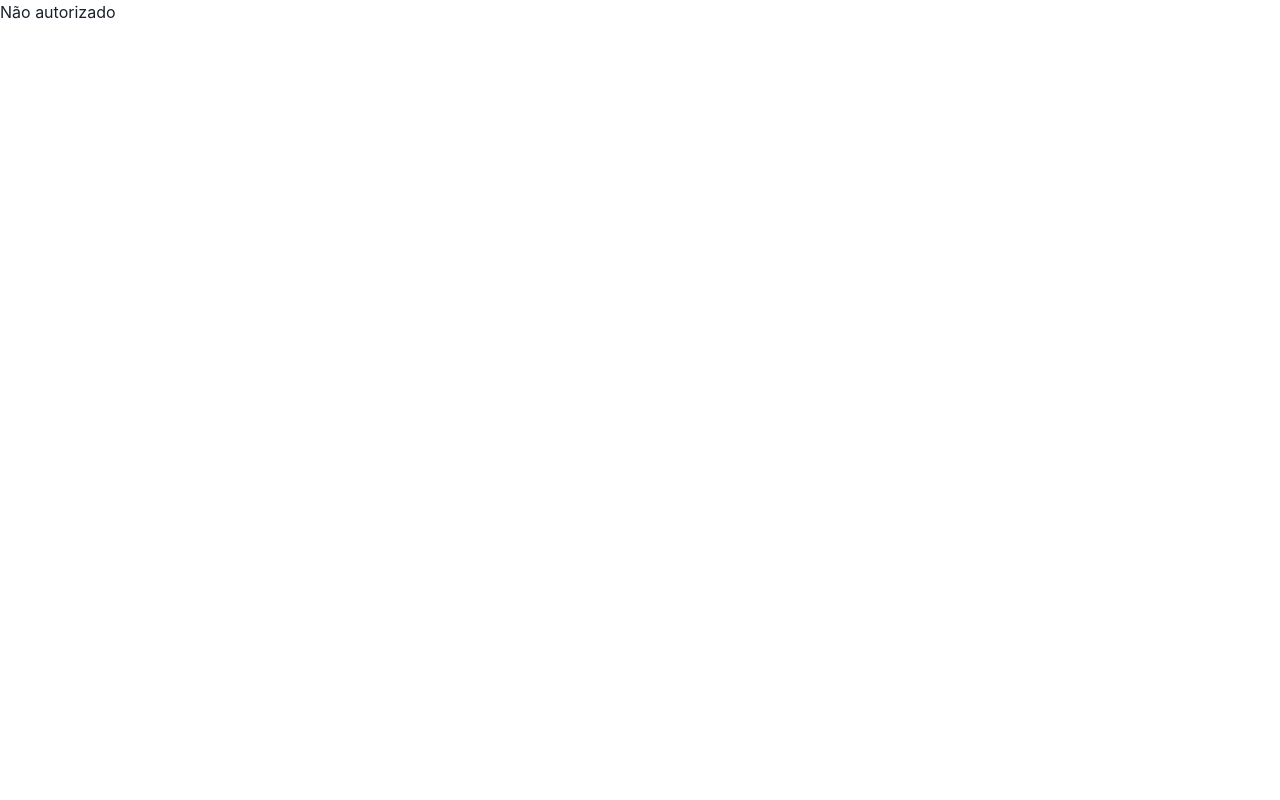
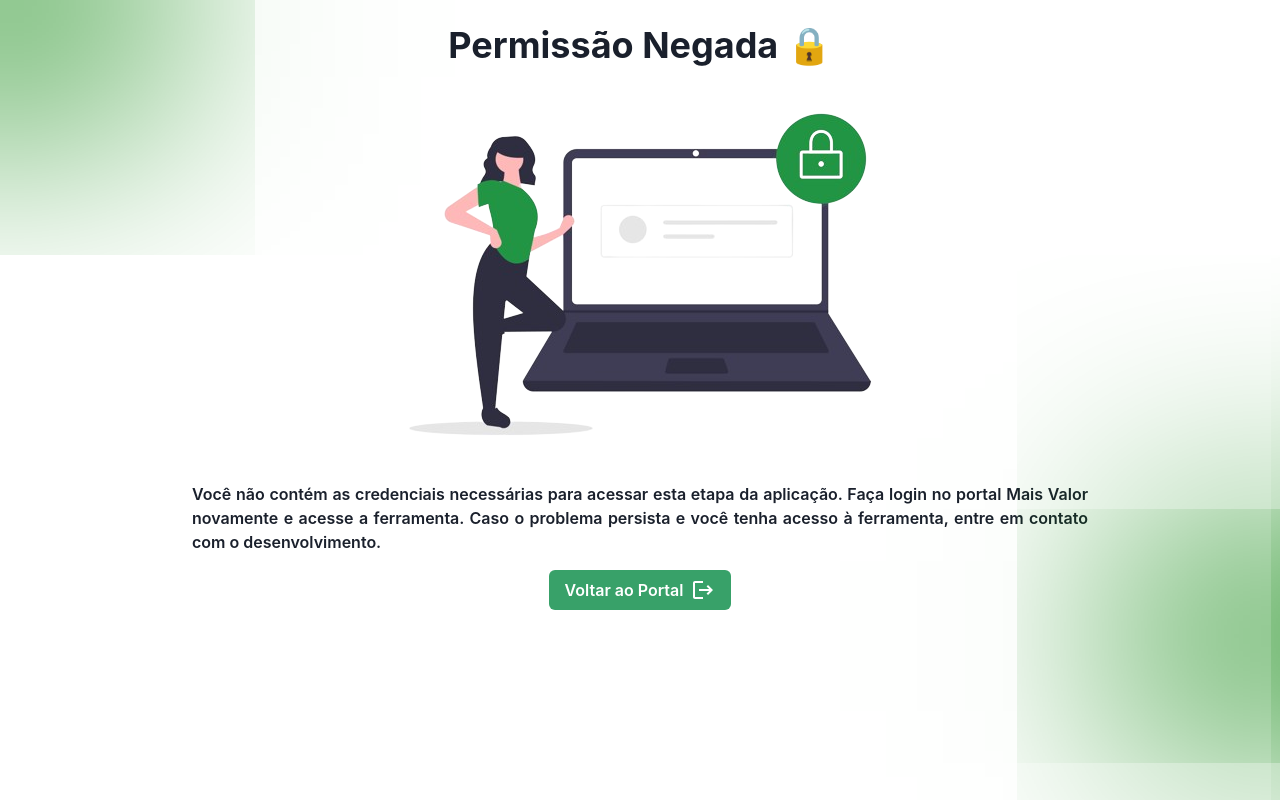
Before and after one commit to NickBritoDev/SetupReact, a React (Vite) app: page /public/nao-autorizado in a window 1280 px wide. Built offline with nearby package versions, Linux system fonts and the light colour scheme.

Commit message:
feat(401): tela de 401
UnDraw com redirect

```diff
--- a/package.json
+++ b/package.json
@@ -11,7 +11,7 @@
     "preview": "vite preview",
     "prepare": "husky install",
     "commit": "git-cz",
-    "add": " npm run format && npm run check && git pull origin HEAD && git add .  && npm run commit && git push origin HEAD"
+    "add": "npm run format && npm run check && git pull origin HEAD && git add .  && npm run commit && git push origin HEAD"
   },
   "dependencies": {
     "@chakra-ui/react": "^2.8.2",
--- a/src/pages/public/nao-autorizado/index.tsx
+++ b/src/pages/public/nao-autorizado/index.tsx
@@ -1,5 +1,67 @@
-import { Text } from "@chakra-ui/react";
+import {
+  Box,
+  Button,
+  Flex,
+  Heading,
+  Image,
+  Text,
+  Tooltip,
+} from "@chakra-ui/react";
+import imgNaoAutorizado from "./image/nao-autorizado.png";
+import { useMobile } from "../../../helpers/responsividade/useMediaQuery";
+import { MdLogout } from "react-icons/md";
 
 export default function NaoAutorizado401() {
-  return <Text>Não autorizado</Text>;
+  return (
+    <Flex
+      flexDir={"column"}
+      w={"100%"}
+      alignItems={"center"}
+      justifyContent={"center"}
+      py={6}
+      pos={"relative"}
+    >
+      <Box
+        w={"450px"}
+        boxShadow={"2px 2px 2000px 100px green"}
+        pos={"absolute"}
+        left={useMobile() ? -500 : -400}
+        top={0}
+      ></Box>
+      <Box
+        w={"450px"}
+        boxShadow={"2px 2px 2000px 100px green"}
+        pos={"absolute"}
+        right={useMobile() ? -500 : -400}
+        bottom={0}
+      ></Box>
+
+      <Heading>Permissão Negada 🔒</Heading>
+      <Image src={imgNaoAutorizado} alt="imagem de nao autorizado mais valor" />
+      <Text
+        fontWeight={"semibold"}
+        textAlign={"justify"}
+        w={useMobile() ? "90%" : "70%"}
+      >
+        Você não contém as credenciais necessárias para acessar esta etapa da
+        aplicação. Faça login no portal Mais Valor novamente e acesse a
+        ferramenta. Caso o problema persista e você tenha acesso à ferramenta,
+        entre em contato com o desenvolvimento.
+      </Text>
+
+      <a href="https://www.portalmaisvalor.com/paginas/home.html">
+        <Tooltip mr={-4} hasArrow label="Sair" placement="right">
+          <Button
+            mt={4}
+            gap={2}
+            _hover={{ transform: "translateX(5px)" }}
+            colorScheme="green"
+          >
+            <Text>Voltar ao Portal</Text>
+            <MdLogout size={24} />
+          </Button>
+        </Tooltip>
+      </a>
+    </Flex>
+  );
 }
```
Also changed, not shown: src/pages/public/nao-autorizado/image/nao-autorizado.png (added).
